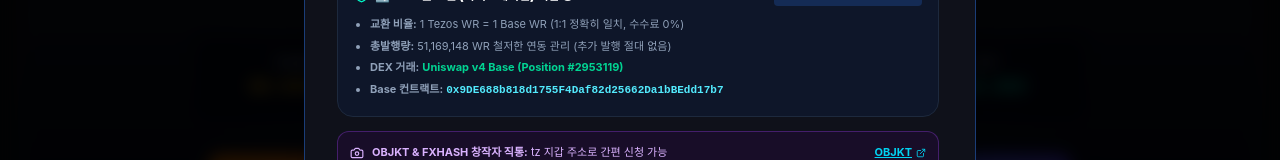
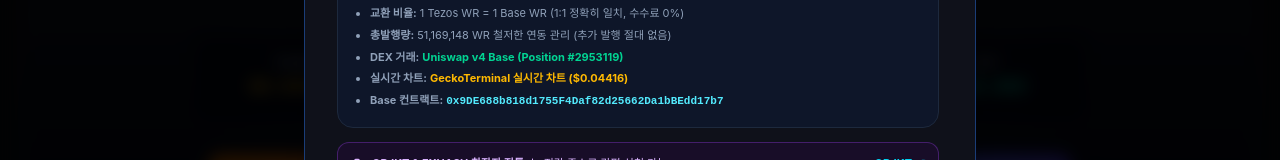
Before and after one commit to yesoklab/wristory-portal-v2, a React (Vite) app: page / in a window 1280 px wide. Shown: the part 415-575 px from the top of the page. Built offline with nearby package versions, Linux system fonts and the light colour scheme; no server answers; what @airgap/beacon-sdk, @taquito/beacon-wallet, @taquito/taquito would draw is missing.

Commit message:
Add GeckoTerminal URL for live chart tracking

```diff
--- a/src/App.tsx
+++ b/src/App.tsx
@@ -63,6 +63,7 @@ const App: React.FC = () => {
   const BASE_CONTRACT_ADDRESS = '0x9DE688b818d1755F4Daf82d25662Da1bBEdd17b7';
   const TEZOS_CONTRACT_ADDRESS = 'KT193FiCoUkthuDXcZ6Chr1J19TRoJqjWSYu';
   const GITHUB_URL = 'https://github.com/yesoklab/wristory-portal-v2';
+  const GECKOTERMINAL_URL = 'https://www.geckoterminal.com/ko/base/pools/0x637667a6d1aba931cb2c827645a5c5ee0af58a86df1c8bd28a467020a74b933a';
 
   useEffect(() => {
     checkApiKeyStatus();
@@ -394,6 +395,7 @@ const App: React.FC = () => {
                     <li><strong>교환 비율:</strong> 1 Tezos WR = 1 Base WR (1:1 정확히 일치, 수수료 0%)</li>
                     <li><strong>총발행량:</strong> 51,169,148 WR 철저한 연동 관리 (추가 발행 절대 없음)</li>
                     <li><strong>DEX 거래:</strong> <a href="https://app.uniswap.org/positions/v4/base/2953119" target="_blank" rel="noopener noreferrer" className="text-emerald-400 font-bold hover:underline">Uniswap v4 Base (Position #2953119)</a></li>
+                    <li><strong>실시간 차트:</strong> <a href={GECKOTERMINAL_URL} target="_blank" rel="noopener noreferrer" className="text-amber-400 font-bold hover:underline">GeckoTerminal 실시간 차트 ($0.04416)</a></li>
                     <li><strong>Base 컨트랙트:</strong> <code className="text-cyan-300 font-mono font-bold select-all">0x9DE688b818d1755F4Daf82d25662Da1bBEdd17b7</code></li>
                   </ul>
                 </div>
@@ -432,6 +434,7 @@ const App: React.FC = () => {
                     <li><strong>Swap Parity:</strong> 1 Tezos WR = 1 Base WR (Strict 1:1 Ratio, 0% Fee)</li>
                     <li><strong>Total Supply:</strong> 51,169,148 WR strictly capped across all chains (Zero Inflation)</li>
                     <li><strong>Uniswap v4:</strong> <a href="https://app.uniswap.org/positions/v4/base/2953119" target="_blank" rel="noopener noreferrer" className="text-emerald-400 font-bold hover:underline">Base Position #2953119 (0.25%)</a></li>
+                    <li><strong>Live Chart:</strong> <a href={GECKOTERMINAL_URL} target="_blank" rel="noopener noreferrer" className="text-amber-400 font-bold hover:underline">GeckoTerminal Tracker ($0.04416)</a></li>
                     <li><strong>Base Contract:</strong> <code className="text-cyan-300 font-mono font-bold select-all">0x9DE688b818d1755F4Daf82d25662Da1bBEdd17b7</code></li>
                   </ul>
                 </div>
```
